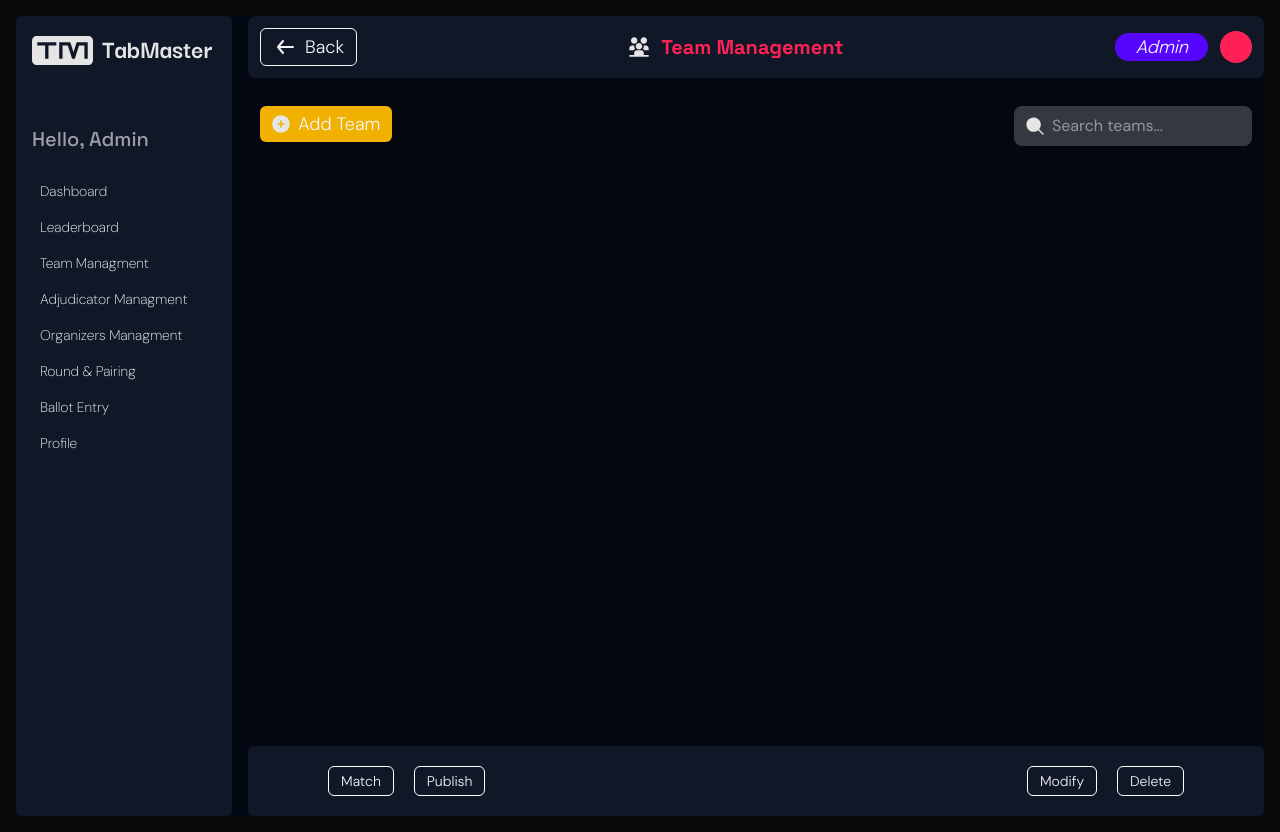
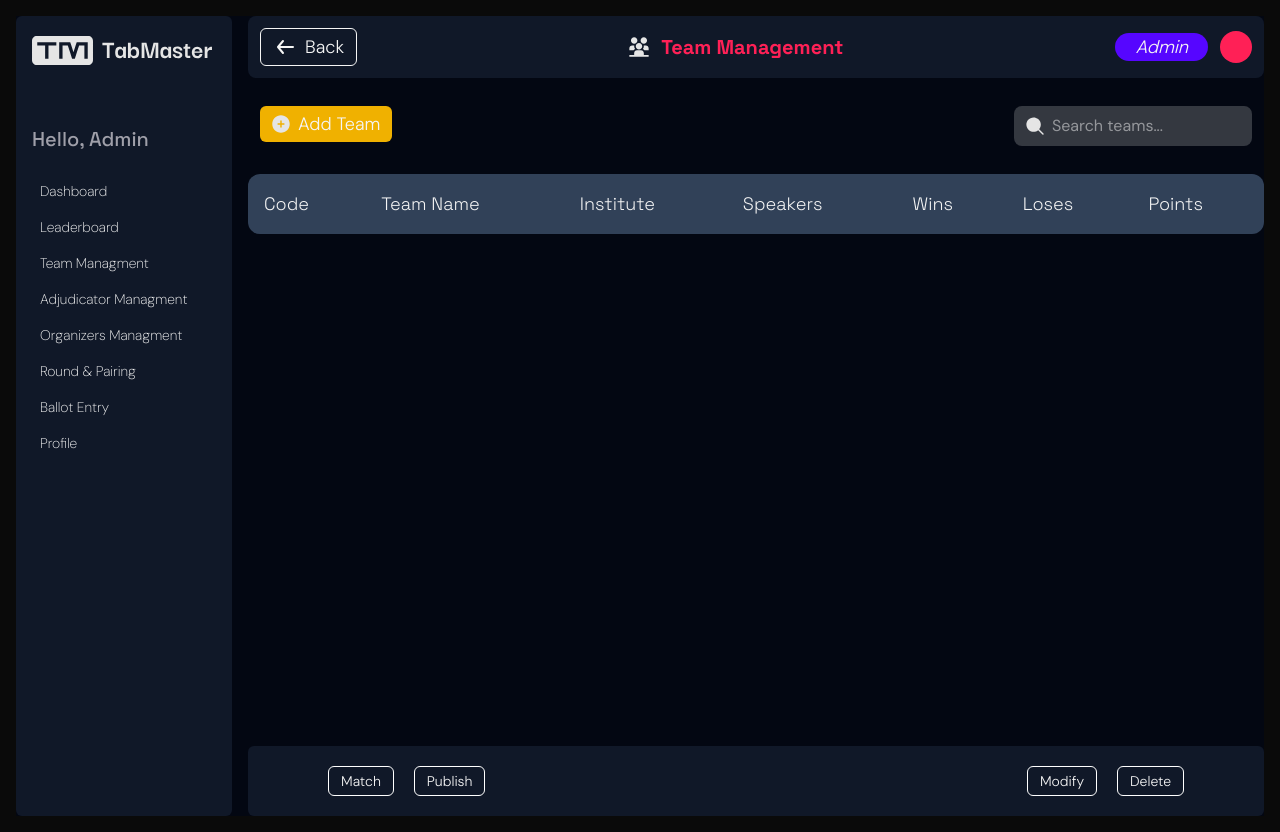
Before and after one commit to Ferdus615/TabMaster, a Next.js app: page /demo in a window 1280 px wide. Built offline with nearby package versions, Linux system fonts and the light colour scheme.

Commit message:
team management table ongoing

```diff
--- a/components/DemoPages/TeamManagement.jsx
+++ b/components/DemoPages/TeamManagement.jsx
@@ -79,6 +79,35 @@ const TeamManagement = () => {
           </span>
         </div>
       </div>
+
+      {/* team table */}
+      <div>
+        {/* table head */}
+        <div className="rounded-xl overflow-hidden">
+          <table>
+            <thead>
+              <tr>
+                <td>Code</td>
+                <td>Team Name</td>
+                <td>Institute</td>
+                <td>Speakers</td>
+                <td>Wins</td>
+                <td>Loses</td>
+                <td>Points</td>
+              </tr>
+            </thead>
+          </table>
+        </div>
+
+        {/* table body */}
+        <div>
+          <table className="rounded-xl overflow-hidden">
+            <tbody>
+
+            </tbody>
+          </table>
+        </div>
+      </div>
     </div>
   );
 };
```
